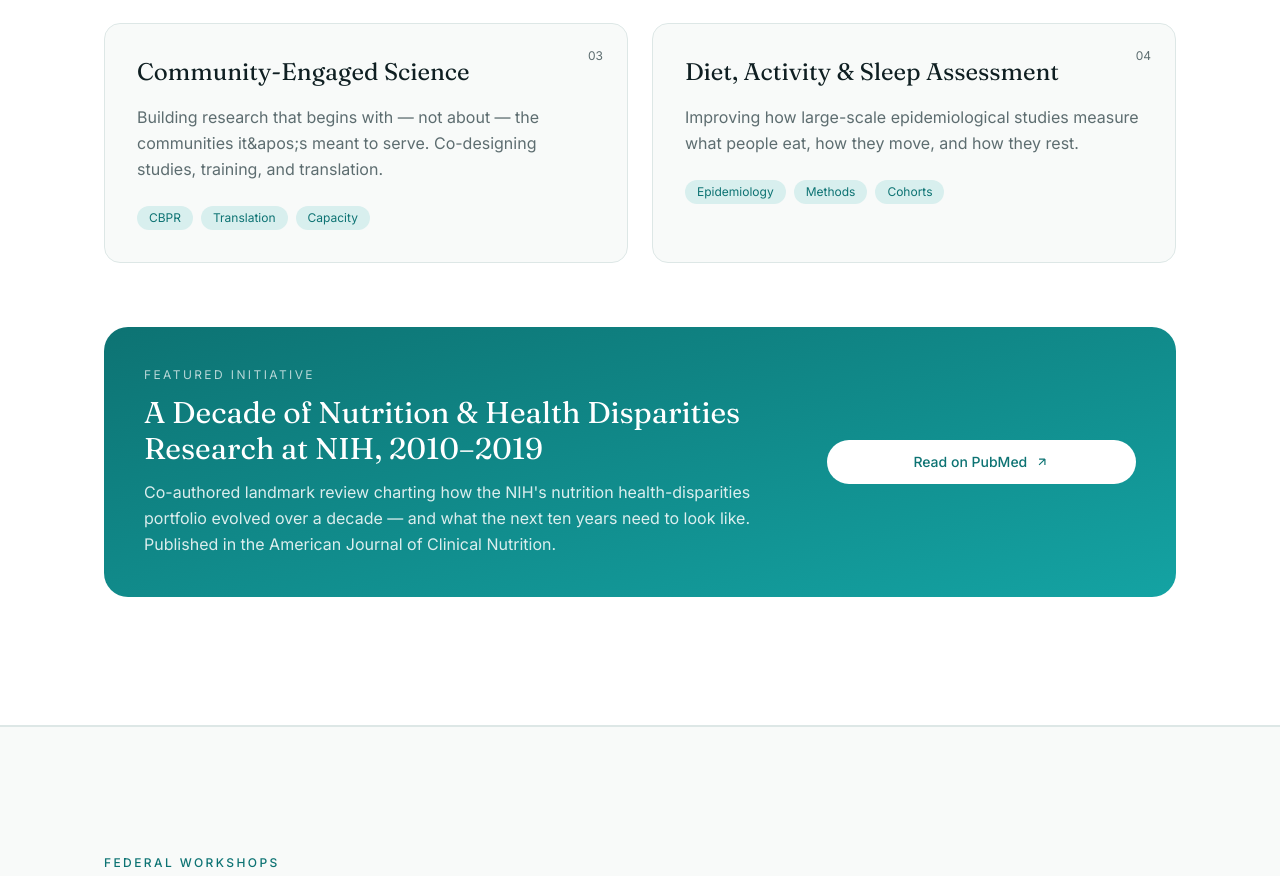
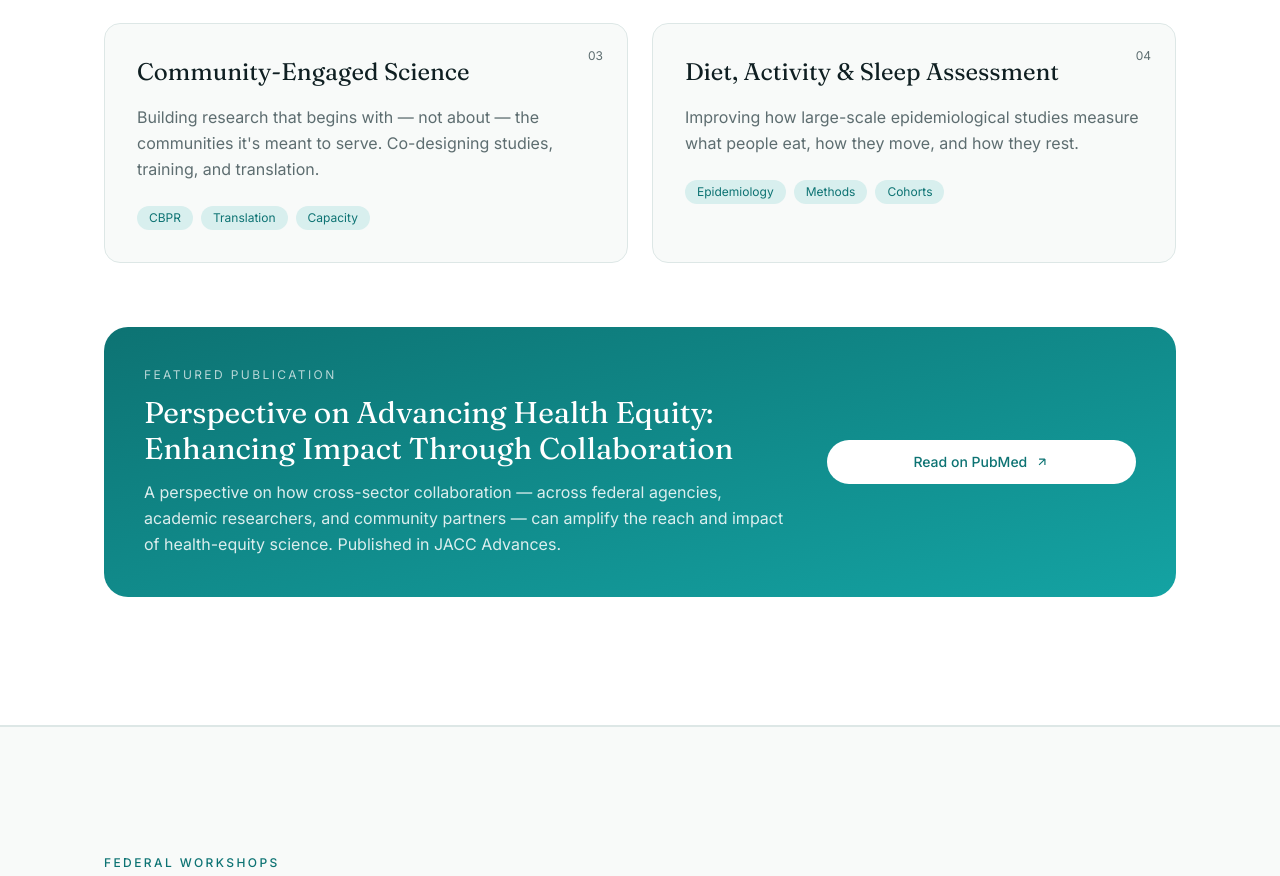
Before and after one commit to alisongmbrown-sudo/alisongmbrown-sudo, a Next.js app: page / in a window 1280 px wide. Shown: the part 4081-4957 px from the top of the page. Built offline with nearby package versions, Linux system fonts and the light colour scheme.

Commit message:
Feature JACC Advances perspective; copy tweaks

```diff
--- a/app/components/Research.tsx
+++ b/app/components/Research.tsx
@@ -11,7 +11,7 @@ const themes = [
   },
   {
     title: "Community-Engaged Science",
-    body: "Building research that begins with — not about — the communities it&apos;s meant to serve. Co-designing studies, training, and translation.",
+    body: "Building research that begins with — not about — the communities it's meant to serve. Co-designing studies, training, and translation.",
     tags: ["CBPR", "Translation", "Capacity"],
   },
   {
@@ -74,21 +74,21 @@ export default function Research() {
           <div className="grid md:grid-cols-3 gap-8 items-center">
             <div className="md:col-span-2">
               <div className="text-xs uppercase tracking-[0.2em] opacity-70 mb-3">
-                Featured initiative
+                Featured publication
               </div>
               <h3 className="font-serif text-2xl lg:text-3xl mb-3">
-                A Decade of Nutrition & Health Disparities Research at NIH,
-                2010–2019
+                Perspective on Advancing Health Equity: Enhancing Impact Through
+                Collaboration
               </h3>
               <p className="opacity-85 leading-relaxed">
-                Co-authored landmark review charting how the NIH&apos;s nutrition
-                health-disparities portfolio evolved over a decade — and what
-                the next ten years need to look like. Published in the American
-                Journal of Clinical Nutrition.
+                A perspective on how cross-sector collaboration — across federal
+                agencies, academic researchers, and community partners — can
+                amplify the reach and impact of health-equity science. Published
+                in JACC Advances.
               </p>
             </div>
             <a
-              href="https://pubmed.ncbi.nlm.nih.gov/35469699/"
+              href="https://pubmed.ncbi.nlm.nih.gov/39130019/"
               target="_blank"
               rel="noopener noreferrer"
               className="inline-flex items-center justify-center gap-2 px-6 py-3 rounded-full bg-white text-[var(--accent)] text-sm font-medium hover:bg-[var(--accent-soft)] transition-colors"
```
